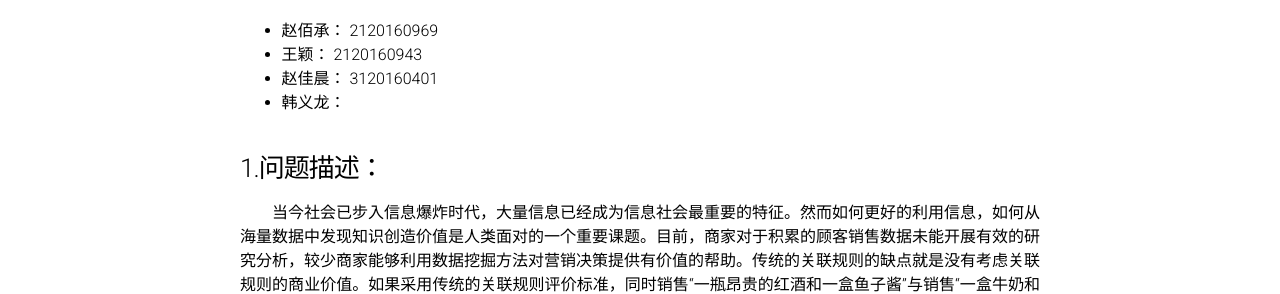
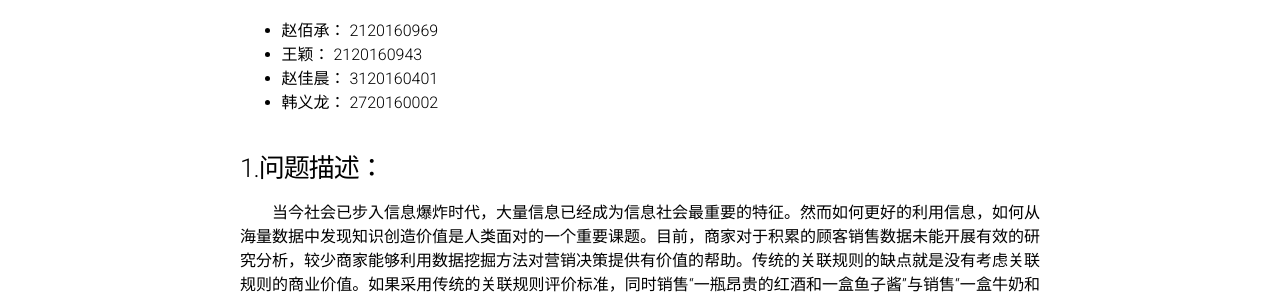
Before and after one commit to BITDM/bitdm.github.io, a Jekyll site: the page built from 2017/projects/p07/midterm.md, in a window 1280 px wide. Shown: the part 226-520 px from the top of the page. Built offline with Jekyll 4.4.1, drawn with Linux system fonts in a browser that asks for light colours; our own code applies the rules of GitHub Pages for plain Markdown files.

Commit message:
Update midterm.md

```diff
--- a/2017/projects/p07/midterm.md
+++ b/2017/projects/p07/midterm.md
@@ -11,7 +11,7 @@ permalink: /2017/projects/p07/midterm/
 - 赵佰承： 2120160969
 - 王颖： 2120160943
 - 赵佳晨： 3120160401
-- 韩义龙：
+- 韩义龙： 2720160002
 
 ### 1.问题描述：
 &emsp;&emsp;当今社会已步入信息爆炸时代，大量信息已经成为信息社会最重要的特征。然而如何更好的利用信息，如何从海量数据中发现知识创造价值是人类面对的一个重要课题。目前，商家对于积累的顾客销售数据未能开展有效的研究分析，较少商家能够利用数据挖掘方法对营销决策提供有价值的帮助。传统的关联规则的缺点就是没有考虑关联规则的商业价值。如果采用传统的关联规则评价标准，同时销售“一瓶昂贵的红酒和一盒鱼子酱”与销售“一盒牛奶和一袋面包”对于关联规则挖掘过程来说意义相差不大。但事实上，零售商会更倾向推销前者，显然该组合能为企业带来比后者更大的净利润。 利用开放出来的超市购物蓝数据进行关联规则分析，因为人们在选择购买商品的时候往往会购买多个商品，如果这些商品摆放在一起，就会增加用户购买的可能性。
```
